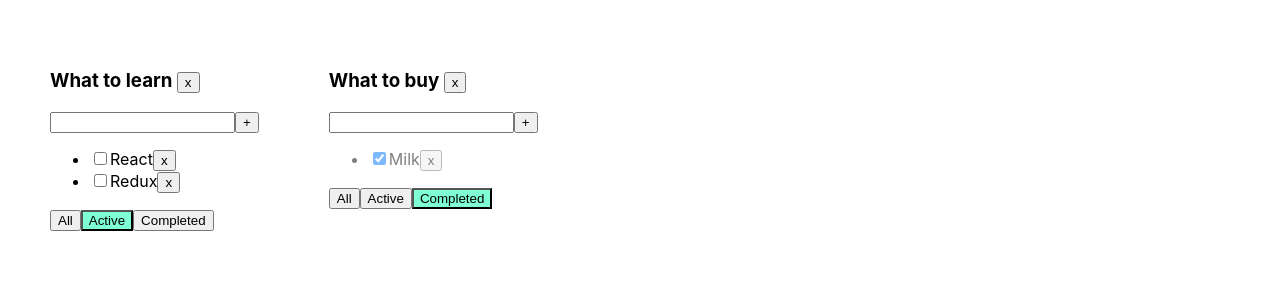
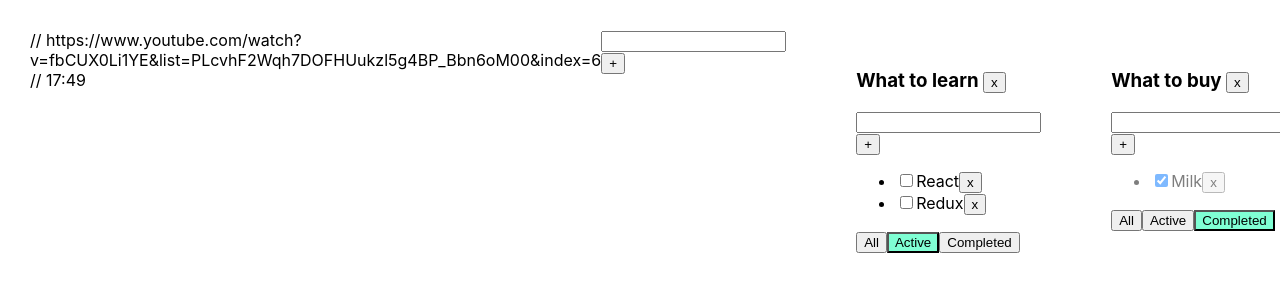
Before and after one commit to ottolol/react-tsx-todolist, a React (Create React App) app: page / in a window 1280 px wide. Shown: the top 300 px of the page. Built offline with nearby package versions, Linux system fonts and the light colour scheme.

Commit message:
Урок 6 - Вынесли логику input в AddItemForm

```diff
--- /dev/null
+++ b/src/AddItemForm.tsx
@@ -0,0 +1,42 @@
+import React, { ChangeEvent, KeyboardEvent, useState } from "react";
+
+type AddItemFormPropsType = {
+    addItem: (title: string) => void
+}
+
+export function AddItemForm(props: AddItemFormPropsType) {
+    let [newTaskTitle, setNewTaskTitle] = useState("");
+    let [error, setError] = useState<string | null>(null);
+    const onNewTitleChangeHandler = (e: ChangeEvent<HTMLInputElement>) => {
+        setNewTaskTitle(e.currentTarget.value);
+    };
+    const onKeyPressHandler = (e: KeyboardEvent<HTMLInputElement>) => {
+        // убираем надпись с ошибкой при вводе в инпут
+        setError(null);
+
+        if (e.ctrlKey && e.charCode === 13) {
+            props.addItem(newTaskTitle);
+            setNewTaskTitle("");
+        }
+    };
+    const addTask = () => {
+        // условие - если строка не пустая, добавляем таску
+        if (newTaskTitle.trim() !== "") {
+            // добавляем новую таску
+            props.addItem(newTaskTitle.trim());
+            // очищаем input, после добавления новой таски
+            setNewTaskTitle("");
+        } else {
+            setError("Title is required");
+        }
+    };
+
+    return <div>
+        <input value={newTaskTitle}
+            onChange={onNewTitleChangeHandler}
+            onKeyPress={onKeyPressHandler}
+            className={error ? "error" : ""} />
+        <button onClick={addTask}>+</button>
+        {error && <div className="error-message">{error}</div>}
+    </div>;
+}
--- a/src/App.tsx
+++ b/src/App.tsx
@@ -2,6 +2,7 @@ import React, { useState } from 'react';
 import './App.css';
 import { TaskType, Todolist } from './Todolist';
 import { v1 } from 'uuid';
+import { AddItemForm } from './AddItemForm';
 
 export type FilterValuesType = "all" | "completed" | "active";
 type TodolistType = {
@@ -78,6 +79,9 @@ function App() {
 
   return (
     <div className="App">
+      // https://www.youtube.com/watch?v=fbCUX0Li1YE&list=PLcvhF2Wqh7DOFHUukzl5g4BP_Bbn6oM00&index=6
+      // 17:49
+      <AddItemForm addItem={(title: string)=>{alert(title)}} />
       {
         todolists.map((tl) => {
 
--- a/src/Todolist.tsx
+++ b/src/Todolist.tsx
@@ -1,5 +1,6 @@
-import React, { ChangeEvent, KeyboardEvent, useState } from "react";
+import React, { ChangeEvent } from "react";
 import { FilterValuesType } from "./App";
+import { AddItemForm } from "./AddItemForm";
 
 export type TaskType = {
     id: string
@@ -20,30 +21,6 @@ type PropsType = {
 }
 
 export function Todolist(props: PropsType) {
-    const [error, setError] = useState<string | null>(null);
-
-    const [newTaskTitle, setNewTaskTitle] = useState("");
-    const onNewTitleChangeHandler = (e: ChangeEvent<HTMLInputElement>) => setNewTaskTitle(e.currentTarget.value);
-    const onKeyPressHandler = (e: KeyboardEvent<HTMLInputElement>) => {
-        // убираем надпись с ошибкой при вводе в инпут
-        setError(null);
-
-        if (e.ctrlKey && e.charCode === 13) {
-            props.addTask(newTaskTitle, props.id);
-            setNewTaskTitle("");
-        }
-    };
-    const addTask = () => {
-        // условие - если строка не пустая, добавляем таску
-        if (newTaskTitle.trim() !== "") {
-            // добавляем новую таску
-            props.addTask(newTaskTitle.trim(), props.id);
-            // очищаем input, после добавления новой таски
-            setNewTaskTitle("");
-        } else {
-            setError("Title is required");
-        }
-    };
     const onAllClickHandler = () => props.changeFilter("all", props.id);
     const onActiveClickHandler = () => props.changeFilter("active", props.id);
     const onCompletedClickHandler = () => props.changeFilter("completed", props.id);
@@ -51,18 +28,16 @@ export function Todolist(props: PropsType) {
         props.removeTodolist(props.id);
     }
 
+    const addTask = (title: string) => {
+        props.addTask(title, props.id);
+    }
+
     return (
         <div className="todolist">
             <h3>{props.title} <button onClick={removeTodolist}>x</button></h3>
-            <div>
-                <input value={newTaskTitle}
-                    onChange={onNewTitleChangeHandler}
-                    onKeyPress={onKeyPressHandler}
-                    className={error ? "error" : ""}
-                />
-                <button onClick={addTask}>+</button>
-                {error && <div className="error-message">{error}</div>}
-            </div>
+            <AddItemForm
+                addItem={addTask}
+            />
             <ul>
                 {
                     // вывели все li'шки из массива тасок [task1], [task2] и т.д.
```
